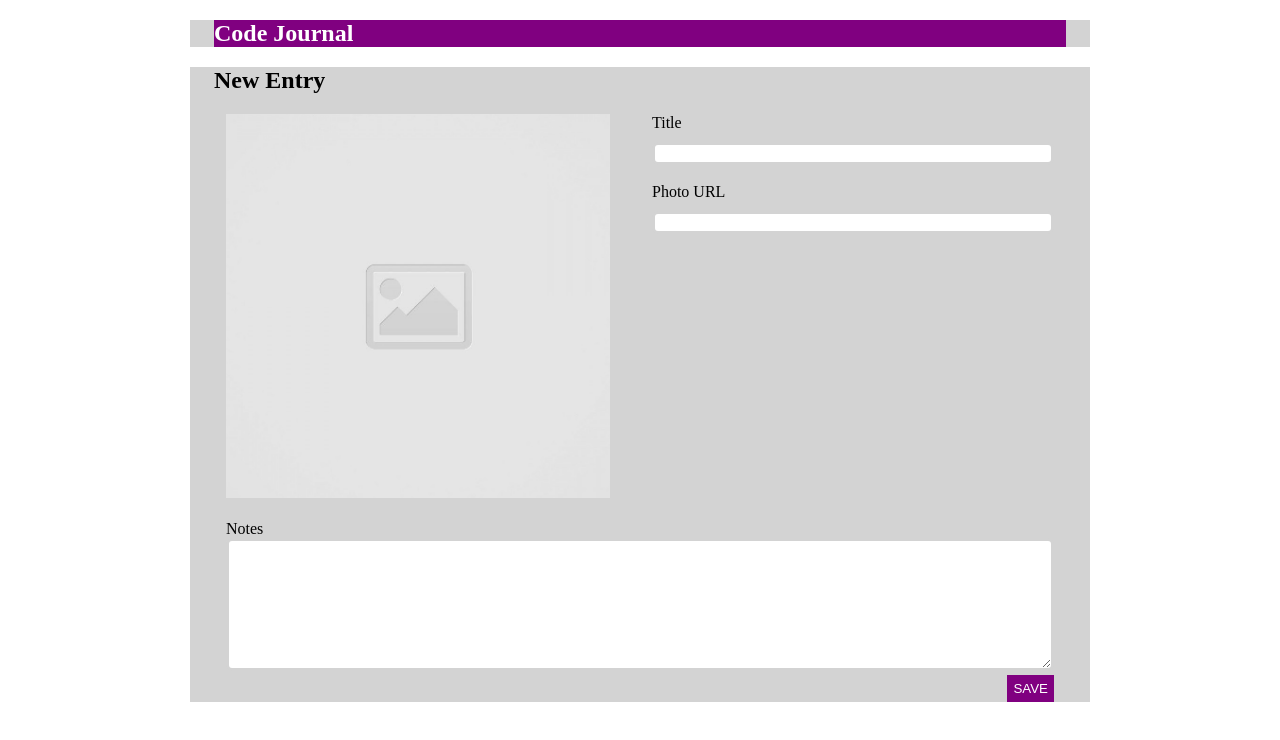
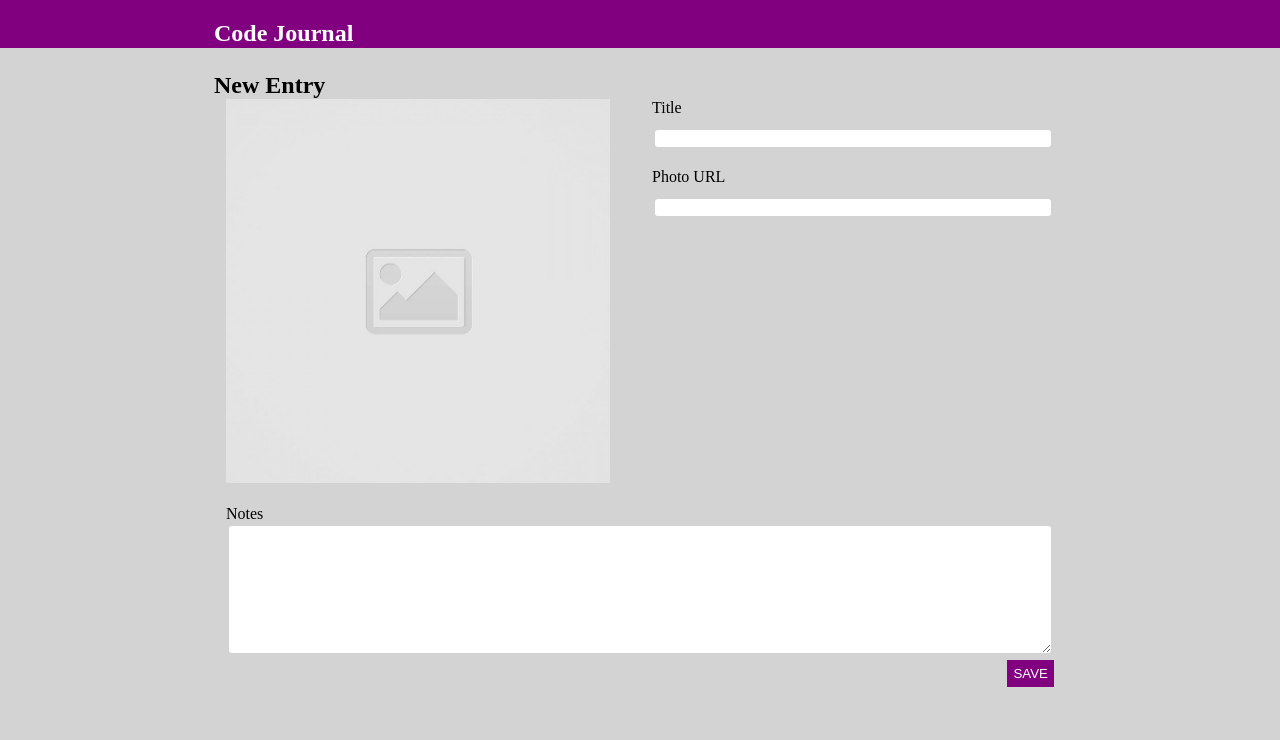
Before and after one commit to frank-kang/code-journal, a website: page index.html in a window 1280 px wide. Drawn offline with Linux system fonts and the light colour scheme.

Commit message:
completed issue 1

```diff
--- a/css/layout.css
+++ b/css/layout.css
@@ -1,5 +1,9 @@
 .hidden {
   display: none !important;
+}
+
+body {
+  background-color: lightgray;
 }
 
 .container {
--- a/css/styles.css
+++ b/css/styles.css
@@ -1,11 +1,21 @@
-.container {
-  background-color: lightgray;
+header {
+  background-color: purple;
 }
 
 .header-container {
   width: 100%;
   background-color: purple;
   color: white;
+  height: 3em;
+  align-items: center;
+  justify-content: right;
+  margin: 0 auto;
+  padding-top: 0.001em;
+}
+
+.h2 {
+  margin: 0;
+  padding-top: 1em;
 }
 
 .image {
--- a/index.html
+++ b/index.html
@@ -16,17 +16,16 @@
     <link rel="stylesheet" href="css/styles.css" />
   </head>
   <body>
-    <div class="wrapper">
-      <header>
+    <header>
+      <div class="header-container">
         <div class="container">
-          <div class="header-container">
-            <h2>Code Journal</h2>
-          </div>
+          <h2>Code Journal</h2>
         </div>
-      </header>
-    </div>
+      </div>
+    </header>
+
     <main class="container">
-      <h2>New Entry</h2>
+      <h2 class="h2">New Entry</h2>
       <div data-view="entry-form">
         <form id="journal-entry">
           <div class="row">
```
